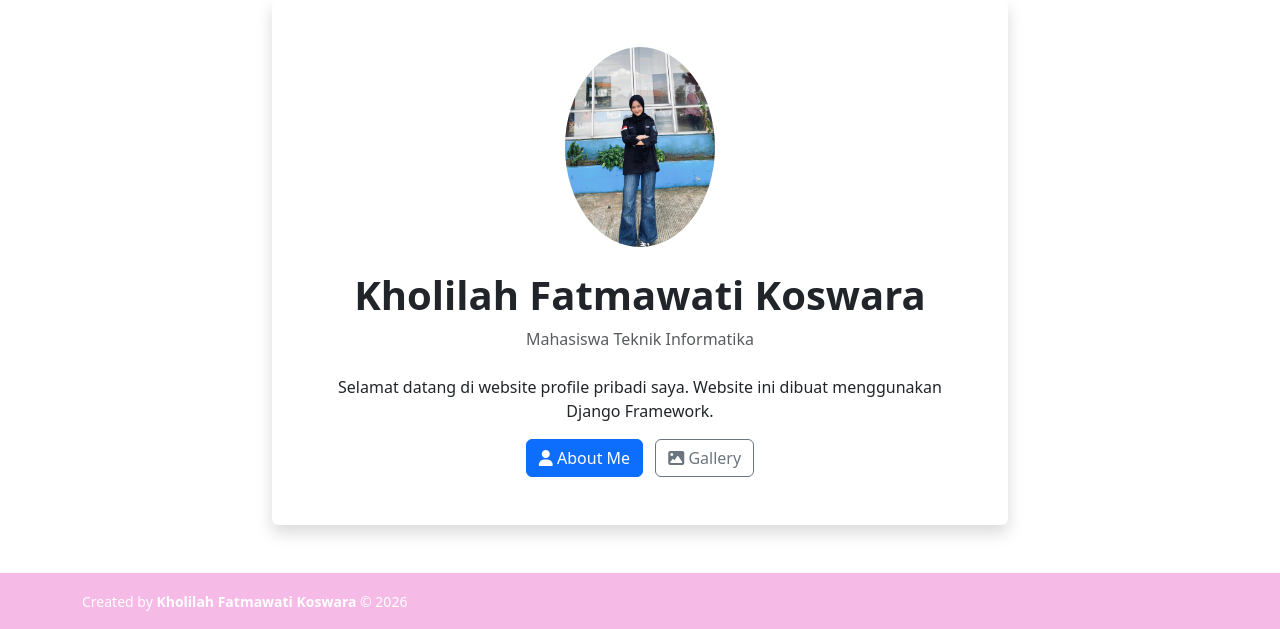
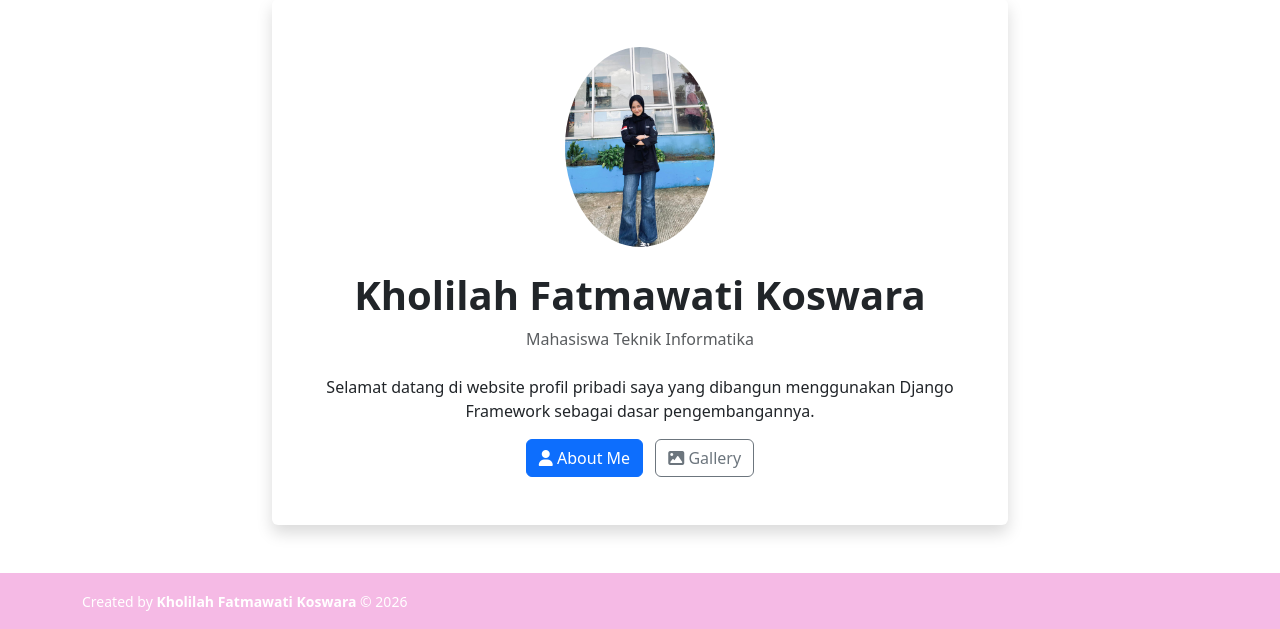
Before and after one commit to KholilahFatmawatiKoswara/DDP-TUGAS-1-KHOLILAH, a Django app: page / in a window 1280 px wide. Shown: the part 505-1134 px from the top of the page. Run offline with Django 5.2, Linux system fonts and the light colour scheme; some libraries are stand-ins or nearby versions.

Commit message:
Update home.html

```diff
--- a/my_django_app/profileapp/templates/profileapp/home.html
+++ b/my_django_app/profileapp/templates/profileapp/home.html
@@ -11,8 +11,8 @@
                 <p class="text-muted">Mahasiswa Teknik Informatika</p>
 
                 <p class="mt-4">
-                    Selamat datang di website profile pribadi saya.
-                    Website ini dibuat menggunakan Django Framework.
+                    Selamat datang di website profil pribadi saya yang dibangun menggunakan
+                    Django Framework sebagai dasar pengembangannya.
                 </p>
 
                 <a href="{% url 'about' %}" class="btn btn-primary me-2">
```
